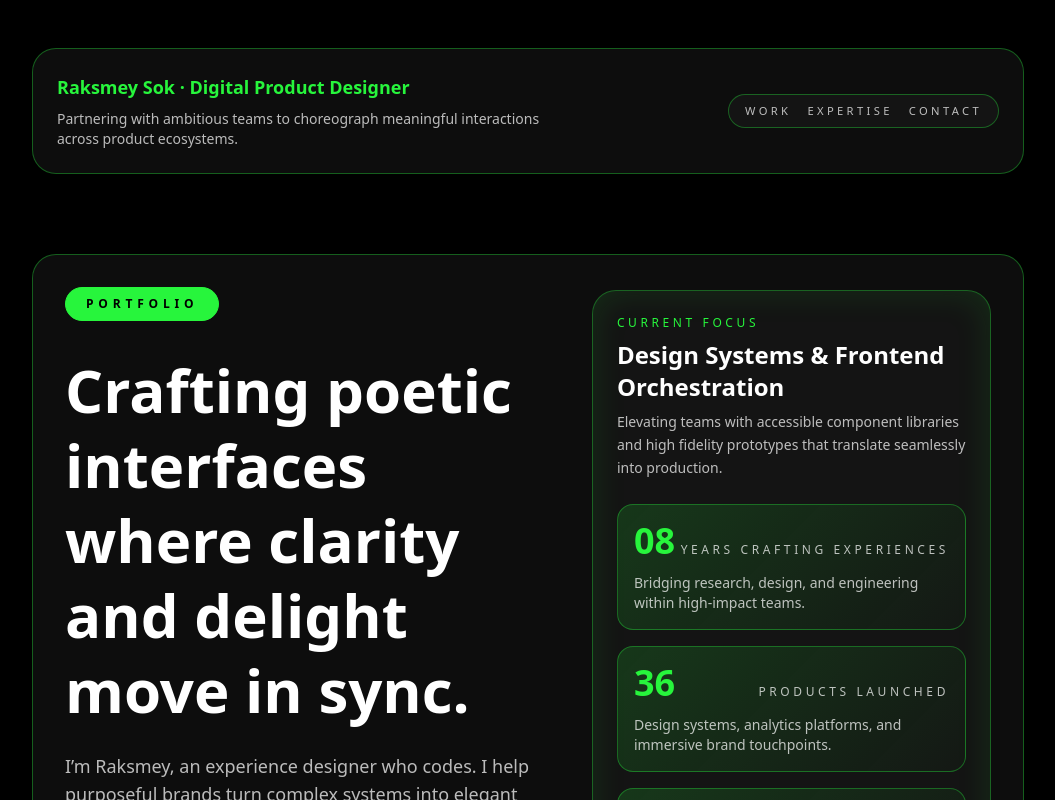
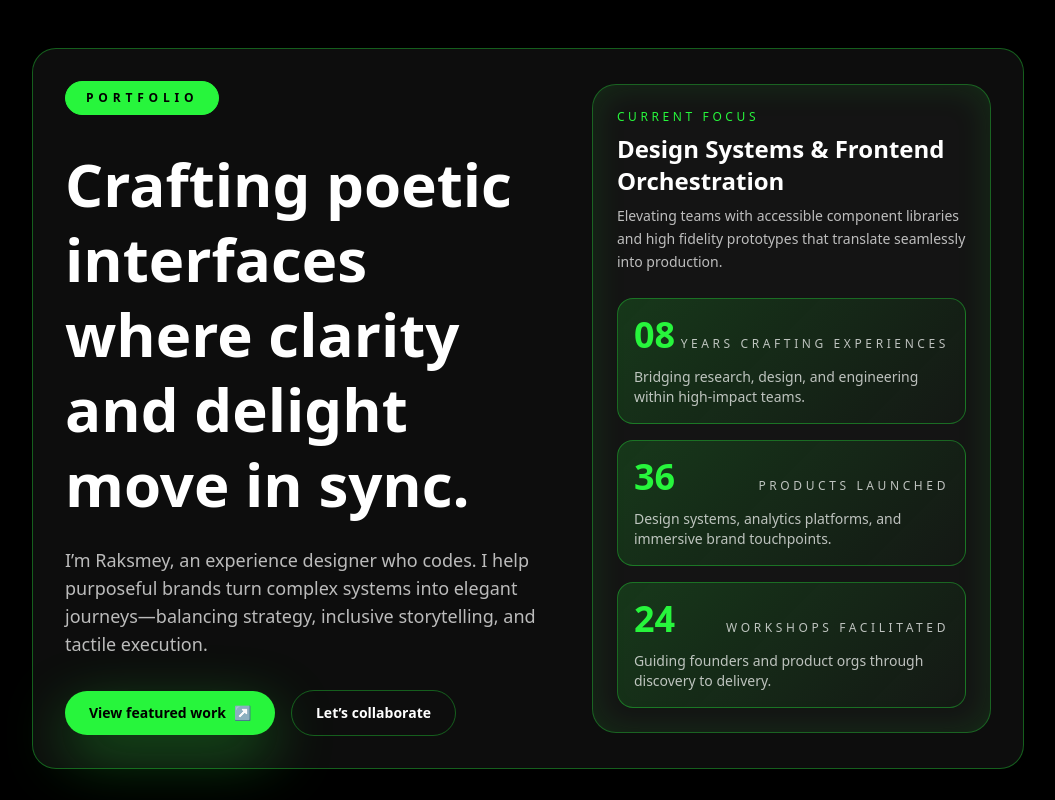
Before and after one commit to s-raksmey/raksmey, a Next.js app: page / in a window 1280 px wide. Shown: the top 800 px of the page, without its empty margins (112-1167 px from the left). Built offline with nearby package versions, Linux system fonts and the light colour scheme.

Commit message:
Remove site header from landing page

```diff
--- a/app/page.tsx
+++ b/app/page.tsx
@@ -3,7 +3,6 @@ import { HomeSection } from "./components/home-section";
 import { ProjectsSection } from "./components/projects-section";
 import { SiteFooter } from "./components/site-footer";
 import { SkillsSection } from "./components/skills-section";
-import { SiteHeader } from "./components/site-header";
 
 export default function Home() {
   return (
@@ -27,7 +26,6 @@ export default function Home() {
         />
       </div>
       <main className="relative mx-auto flex w-full max-w-6xl flex-col gap-20 px-6 py-12 sm:px-10 md:px-16 lg:px-20">
-        <SiteHeader />
         <HomeSection />
         <ProjectsSection />
         <SkillsSection />
```
